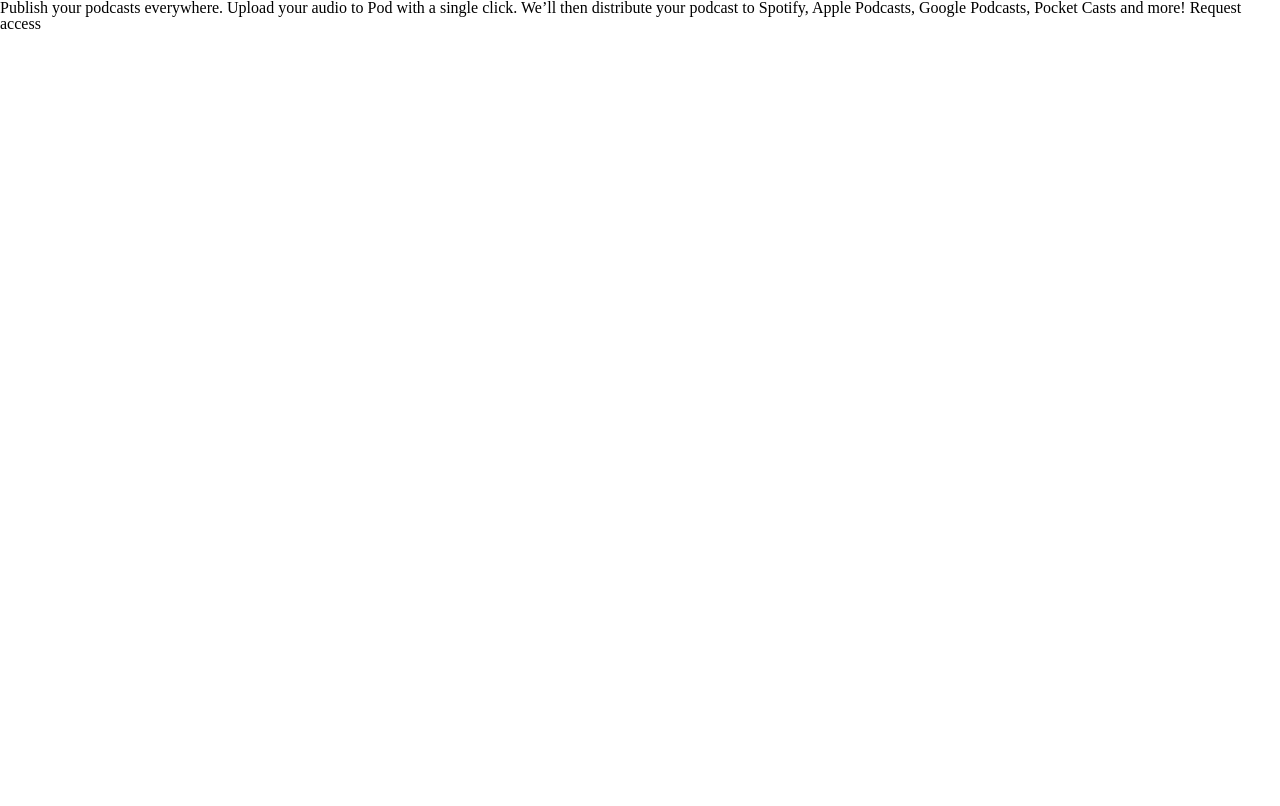
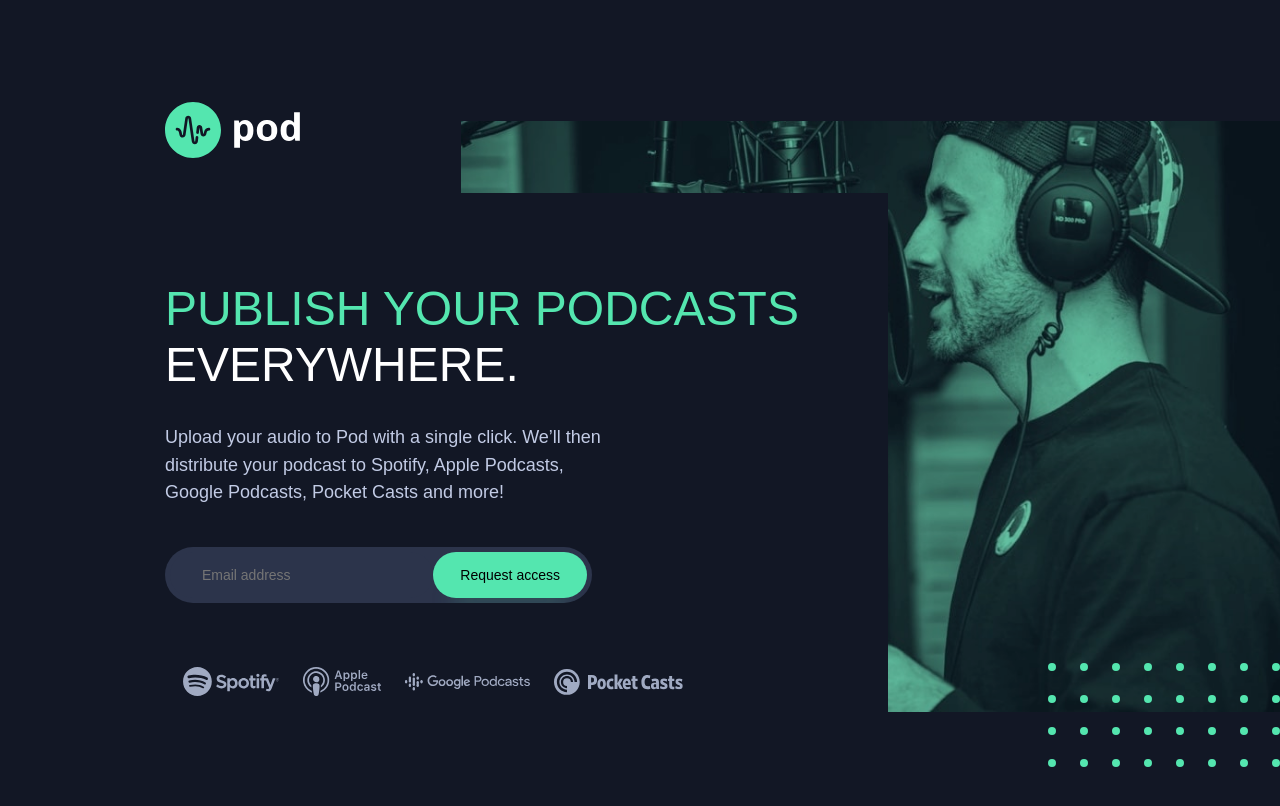
Before and after one commit to Dantalian5/pod-request-access-landing-page, a website built with Parcel: page src/index.html in a window 1280 px wide. Built offline with nearby package versions, Linux system fonts and the light colour scheme; a web font is replaced by a local one.

Commit message:
add tablet & desktop mode

```diff
--- a/src/assets/style/_base.scss
+++ b/src/assets/style/_base.scss
@@ -0,0 +1,6 @@
+@use "base/variables" as var;
+
+body {
+	font-family: var.$ff-chivo;
+	background: var.$c-dark-blue;
+}
--- a/src/assets/style/_layout.scss
+++ b/src/assets/style/_layout.scss
@@ -0,0 +1,100 @@
+@use "base/variables" as var;
+
+.container {
+	min-height: min(64rem, 100vh);
+	max-width: 90rem;
+	margin-inline: auto;
+	padding-inline: 1.5rem;
+	padding-block: 3rem;
+	display: flex;
+	flex-direction: column;
+	align-items: center;
+	justify-content: center;
+
+	position: relative;
+	background: #121725;
+	&::before,
+	&::after {
+		position: absolute;
+		z-index: 1;
+	}
+	&::before {
+		content: "";
+		inset: 0;
+		background: url(../img/mobile/image-host.jpg) 0 0 / cover;
+		opacity: 0.1;
+	}
+	& > * {
+		position: relative;
+		z-index: 2;
+	}
+	&__logo {
+		margin-bottom: 3.56rem;
+	}
+	&__box {
+		margin-block: auto;
+		display: flex;
+		flex-direction: column;
+		align-items: center;
+	}
+}
+
+@media (min-width: 37.5rem) {
+	.container {
+		align-items: start;
+		padding-inline: 2.5rem;
+		padding-block: 3.125rem;
+		&::before {
+			left: 36%;
+			bottom: 25%;
+			background: url(../img/tablet/image-host.jpg) 0 0 / cover;
+			opacity: 0.8;
+		}
+		&::after {
+			content: "";
+			background: url(../img/desktop/bg-pattern-dots.svg) 0 0 / cover;
+			background-size: cover;
+			bottom: 0;
+			left: 2.5rem;
+			width: 14.5rem;
+			height: 6.5rem;
+		}
+		&__logo {
+			margin-bottom: 2rem;
+		}
+		&__box {
+			width: 92.5%;
+			max-width: 45.1875rem;
+			background: #121725;
+			padding-block: 5.8125rem;
+			padding-inline: 0 1rem;
+			align-items: start;
+		}
+	}
+}
+
+@media (min-width: 62.5rem) {
+	.container {
+		padding-inline: 10.31rem;
+		padding-block: 6.38rem;
+		justify-content: space-between;
+		&::before {
+			left: 36%;
+			top: 14.5%;
+			bottom: 14.5%;
+			background: url(../img/desktop/image-host.jpg) 0 0 / cover;
+		}
+		&::after {
+			bottom: 8%;
+			left: auto;
+			right: 0;
+		}
+		&__logo {
+			//margin-bottom: auto;
+		}
+		&__box {
+			padding-block: 5.5rem 2rem;
+			margin-block: 0;
+		}
+	}
+}
--- a/src/assets/style/_modules.scss
+++ b/src/assets/style/_modules.scss
@@ -0,0 +1,131 @@
+@use "base/variables" as var;
+.heading {
+	font-size: 1.625rem;
+	line-height: 1.46; /* 146.154% */
+	text-transform: uppercase;
+}
+.paragraph {
+	font-size: 0.9375rem;
+	line-height: 1.66; /* 166.667% */
+}
+.font-form {
+	font-size: 0.875rem;
+	line-height: 2; /* 200% */
+}
+.heading,
+.paragraph {
+	text-align: center;
+}
+.heading,
+.paragraph,
+.font-form {
+	font-weight: 400;
+}
+.box {
+	&__title {
+		color: #54e6af;
+		margin-bottom: 1rem;
+		& > span {
+			color: var.$c-white;
+		}
+	}
+	&__text {
+		color: #c2cbe5;
+		margin-bottom: 2rem;
+		max-width: 27.8125rem;
+	}
+	&__partners {
+		margin-bottom: 3rem;
+		padding-inline: 0.3rem;
+	}
+	&__form {
+		margin-bottom: 2rem;
+	}
+}
+.partners {
+	display: flex;
+	width: 100%;
+	max-width: 33.5rem;
+	gap: 1.5rem;
+	align-items: center;
+	justify-content: center;
+	&__item {
+		& > img {
+			max-width: 100%;
+		}
+	}
+}
+.form {
+	width: 100%;
+	max-width: 26.6875rem;
+	overflow: hidden;
+	&__input,
+	&__btn {
+		width: 100%;
+		border-radius: 1.75rem;
+		padding: 0.5rem 2rem;
+	}
+	&__input {
+		background: #2c344b;
+		margin-bottom: 1rem;
+		color: #fff;
+	}
+	&__btn {
+		background: #54e6af;
+		box-shadow: 0px 25px 20px -20px rgba(84, 230, 175, 0.5);
+		text-align: center;
+	}
+}
+@media (min-width: 37.5rem) {
+	.heading {
+		font-size: 3rem;
+		line-height: 1.16;
+	}
+	.paragraph {
+		font-size: 1.125rem;
+		line-height: 1.55;
+	}
+	.heading,
+	.paragraph {
+		text-align: start;
+	}
+	.font-form {
+		font-size: 0.875rem;
+		line-height: 2; /* 200% */
+	}
+	.box {
+		&__title {
+			margin-bottom: 1.95rem;
+		}
+		&__text {
+			margin-bottom: 2.5rem;
+		}
+		&__partners {
+			order: 2;
+			margin-bottom: 0;
+			padding-inline: 0;
+		}
+		&__form {
+			margin-bottom: 4rem;
+		}
+	}
+	.form {
+		position: relative;
+		border-radius: 1.75rem;
+		background: #2c344b;
+		display: flex;
+		padding: 0.31rem;
+		&__input,
+		&__btn {
+			padding-block: 0.56rem;
+			padding-inline: 1.69rem;
+		}
+		&__input {
+			margin-bottom: 0;
+			padding-inline: 2rem 1rem;
+		}
+		&__btn {
+			max-width: fit-content;
+		}
+	}
+}
--- /dev/null
+++ b/src/assets/style/base/_variables.scss
@@ -0,0 +1,7 @@
+$c-green: #54e6af;
+$c-blue: #2c344b;
+$c-dark-blue: #121725;
+$c-white: #ffffff;
+$c-clear-blue: #5a668a;
+$c-ghost-blue: #c2cbe5;
+$ff-chivo: "Chivo", sans-serif;
--- a/src/assets/style/style.scss
+++ b/src/assets/style/style.scss
@@ -1,5 +1,5 @@
-@import "base/reset";
-@import "base";
-@import "layout";
-@import "modules";
-@import "state";
+@use "base/reset";
+@use "base";
+@use "layout";
+@use "modules";
+@use "state";
--- a/src/index.html
+++ b/src/index.html
@@ -19,12 +19,77 @@
 		<title>Frontend Mentor | Pod request access landing page</title>
 
 		<!-- Stylesheet setup -->
+		<link rel="preconnect" href="https://fonts.googleapis.com" />
+		<link rel="preconnect" href="https://fonts.gstatic.com" crossorigin />
+		<link
+			href="https://fonts.googleapis.com/css2?family=Chivo&display=swap"
+			rel="stylesheet"
+		/>
 		<link rel="stylesheet" href="assets/style/style.scss" />
 	</head>
 	<body>
-		Publish your podcasts everywhere. Upload your audio to Pod with a single
-		click. We&#8217;ll then distribute your podcast to Spotify, Apple Podcasts,
-		Google Podcasts, Pocket Casts and more! Request access
+		<main class="container">
+			<div class="container__logo">
+				<img class="logo__img" src="assets/img/desktop/logo.svg" alt="logo" />
+			</div>
+			<div class="container__box">
+				<h1 class="box__title heading">
+					Publish your podcasts <br /><span>everywhere.</span>
+				</h1>
+				<p class="box__text paragraph">
+					Upload your audio to Pod with a single click. We&#8217;ll then
+					distribute your podcast to Spotify, Apple Podcasts, Google Podcasts,
+					Pocket Casts and more!
+				</p>
+				<div class="box__partners partners">
+					<div class="partners__item">
+						<img src="assets/img/desktop/spotify.svg" alt="Spotify logo" />
+					</div>
+					<div class="partners__item">
+						<img
+							class="partners__item"
+							src="assets/img/desktop/apple-podcast.svg"
+							alt="Apple podcast logo"
+						/>
+					</div>
+					<div class="partners__item">
+						<img
+							class="partners__item"
+							src="assets/img/desktop/google-podcasts.svg"
+							alt="Google podcast logo"
+						/>
+					</div>
+					<div class="partners__item">
+						<img
+							class="partners__item"
+							src="assets/img/desktop/pocket-casts.svg"
+							alt="Pocket podcast logo"
+						/>
+					</div>
+				</div>
+				<form id="email-form" class="box__form form" name="email-form">
+					<input
+						id="email-input"
+						class="font-form form__input"
+						type="email"
+						placeholder="Email address"
+						pattern="[^@\s]+@[^@\s]+\.[^@\s]+"
+						required
+						name="email-form"
+						title="mail@example.com"
+					/>
+					<button
+						id="email-btn"
+						class="font-form form__btn"
+						type="submit"
+						name="email-form"
+					>
+						Request access
+					</button>
+				</form>
+			</div>
+		</main>
+
 		<!-- add javascript file -->
 		<script src="assets/js/script.js"></script>
 	</body>
```
